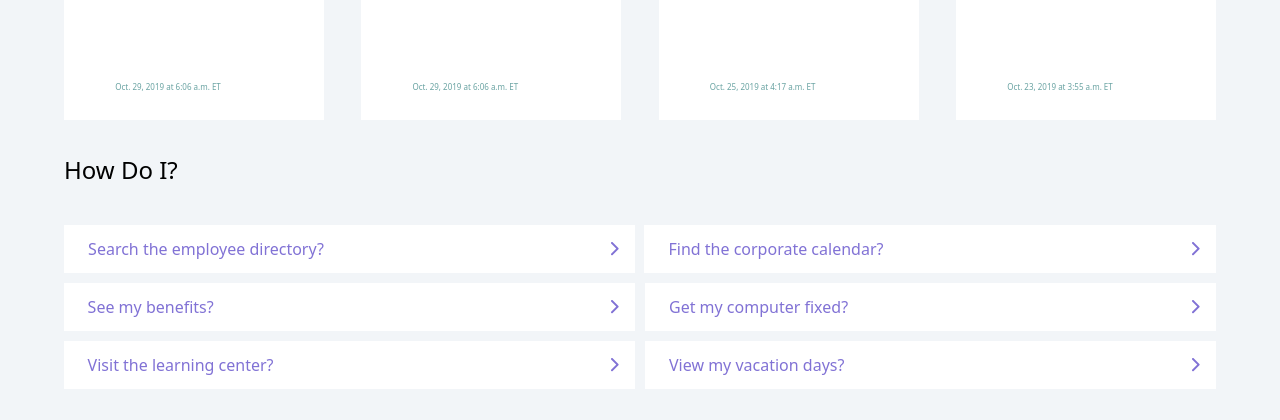
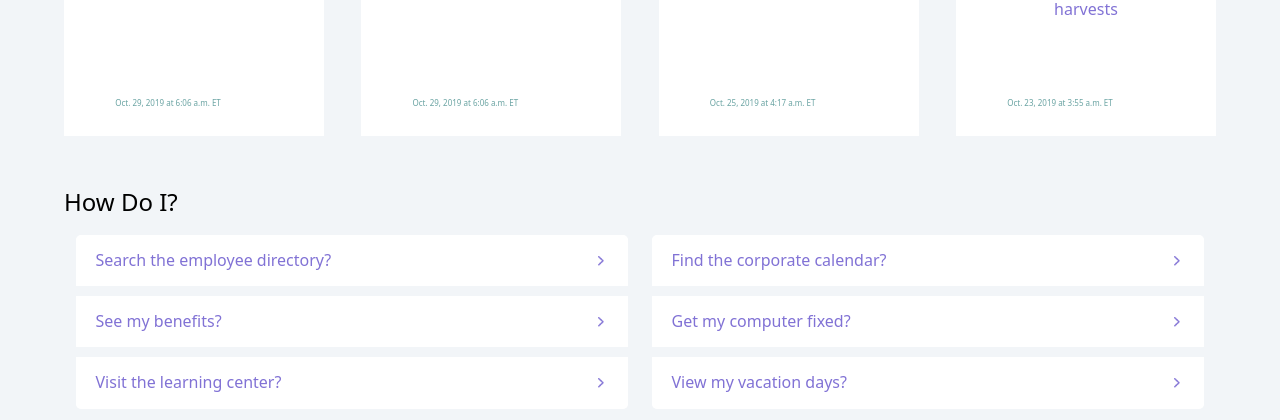
Before and after one commit to japara/All-Port, a plain HTML site: page index.html in a window 1280 px wide. Shown: the part 1360-1780 px from the top of the page. Drawn offline with nearby package versions, Linux system fonts and the light colour scheme.

Commit message:
accordion

```diff
--- a/css/styles.scss
+++ b/css/styles.scss
@@ -11,9 +11,10 @@ body{
     width: 15px;
 }
 
-.dropdown-menu{
-    min-width: 8rem;
-}
+// .dropdown-menu{
+//     min-width: 8rem;
+// }
+
 
 #account{
     font-size: 12px;
@@ -154,7 +155,7 @@ button {
     display: flex;
     justify-content: space-between;
     margin: 0 auto;
-    margin-top: 2rem;
+    margin-top: 3rem;
     align-items: center;
     p{
         font-size: 1.5rem;
@@ -246,10 +247,6 @@ p{
     display: none;
 }
 
-.dropdown-menu{
-    width: 70%;
-    object-fit: contain;
-}
 
 #txtblia{
     width: fit-content;
@@ -529,3 +526,50 @@ $breakpoint-tablet: 835px;
         align-items: center;
     }
 }
+
+
+
+//////////////////////////////////
+/// test
+.accordion{
+    width: 48%;
+    margin: 5px auto;
+    height: fit-content;
+    display: flex;
+    flex-direction: column;
+    justify-content: space-between;
+    align-items: center;
+    background-color: none;
+
+}
+.accordion-header{
+    margin: 0;
+}
+.accordion-item {
+    width: 100%;
+    margin-top: 10px;
+    border: none;
+    // height: 60px;
+}
+
+.accordion-button{
+    color: $colorNavPurple;
+    width: 100%;
+    background-color: white;
+    display: flex;
+    justify-content: space-between;
+    align-items: center;
+}
+.accordion-button::after{
+    background-image: url('../images/arrowright.png');
+    background-size: contain;
+    height: 10px;
+    width: 10px;
+}
+
+.acordion-cont{
+    width: 90%;
+    margin: 0 auto;
+    margin-bottom: 3rem;
+    display: flex;
+}
--- a/index.html
+++ b/index.html
@@ -43,10 +43,9 @@
                       Job Tools
                     </a>
                     <ul class="dropdown-menu">
-                      <li><a class="dropdown-item" href="#">Action</a></li>
-                      <li><a class="dropdown-item" href="#">Another action</a></li>
-                      <li><hr class="dropdown-divider"></li>
-                      <li><a class="dropdown-item" href="#">Something else here</a></li>
+                      <li>Action</li>
+                      <li>Another action</li>
+                      <li>Something else here</li>
                     </ul>
                   </li>
                   <li class="nav-item dropdown">
@@ -56,7 +55,6 @@
                     <ul class="dropdown-menu">
                       <li><a class="dropdown-item" href="#">Action</a></li>
                       <li><a class="dropdown-item" href="#">Another action</a></li>
-                      <li><hr class="dropdown-divider"></li>
                       <li><a class="dropdown-item" href="#">Something else here</a></li>
                     </ul>
                   </li>
@@ -189,66 +187,82 @@
   <div class="news-header">
     <p>How Do I?</p>
   </div>
-  <div class="d-flex main">
-    <div class="dropdown me-1 togl-card">
-        <div class="dropdown-toggle togl-card1" data-bs-toggle="dropdown" aria-expanded="false">
-            <p>Search the employee directory?</p>
-            <img src="images/arrowright.png" alt="arrow">
+  <div class="acordion-cont">
+    <div class="accordion">
+      <div class="accordion-item">
+        <h2 class="accordion-header" id="headingOne">
+          <button class="accordion-button collapsed" type="button" data-bs-toggle="collapse" data-bs-target="#collapseOne" aria-expanded="false" aria-controls="collapseOne">
+            Search the employee directory?
+          </button>
+        </h2>
+        <div id="collapseOne" class="accordion-collapse collapse" aria-labelledby="headingOne" data-bs-parent="#accordionExample">
+          <div class="accordion-body">
+            <strong>This is the first item's accordion body.</strong> It is shown by default, until the collapse plugin adds the appropriate classes that we use to style each element. These classes control the overall appearance, as well as the showing and hiding via CSS transitions. You can modify any of this with custom CSS or overriding our default variables. It's also worth noting that just about any HTML can go within the <code>.accordion-body</code>, though the transition does limit overflow.
           </div>
-      <ul class="dropdown-menu">
-        <li><p >Lorem ipsum dolor sit, amet consectetur adipisicing elit. Ea optio eveniet dolorem? Quam nostrum officia, nobis repellendus modi sit libero, consequuntur velit maiores, tenetur molestiae officiis numquam provident debitis quia.22 </p></li>
-      </ul>
         </div>
-    <div class="dropdown togl-card">
-      <div class="dropdown-toggle togl-card1" data-bs-toggle="dropdown" aria-expanded="false">
-        <p>Find the corporate calendar?</p>
-        <img src="images/arrowright.png" alt="arrow">
       </div>
-        <span class="visually-hidden">Toggle Dropdown</span>
-
-      <ul class="dropdown-menu">
-        <li><p>Lorem ipsum dolor sit, amet consectetur adipisicing elit. Ea optio eveniet dolorem? Quam nostrum officia, nobis repellendus modi sit libero, consequuntur velit maiores, tenetur molestiae officiis numquam provident debitis quia.11 </p></li>
-      </ul>
+      <div class="accordion-item">
+        <h2 class="accordion-header" id="headingTwo">
+          <button class="accordion-button collapsed" type="button" data-bs-toggle="collapse" data-bs-target="#collapseTwo" aria-expanded="false" aria-controls="collapseTwo">
+            See my benefits?
+          </button>
+        </h2>
+        <div id="collapseTwo" class="accordion-collapse collapse" aria-labelledby="headingTwo" data-bs-parent="#accordionExample">
+          <div class="accordion-body">
+            <strong>This is the second item's accordion body.</strong> It is hidden by default, until the collapse plugin adds the appropriate classes that we use to style each element. These classes control the overall appearance, as well as the showing and hiding via CSS transitions. You can modify any of this with custom CSS or overriding our default variables. It's also worth noting that just about any HTML can go within the <code>.accordion-body</code>, though the transition does limit overflow.
           </div>
-    <div class="dropdown togl-card">
-        <div class="dropdown-toggle togl-card1" data-bs-toggle="dropdown" aria-expanded="false">
-          <p>See my benefits?</p>
-          <img src="images/arrowright.png" alt="arrow">
         </div>
-        <span class="visually-hidden">Toggle Dropdown3</span>
-        <ul class="dropdown-menu">
-            <li><p>Lorem ipsum dolor sit, amet consectetur adipisicing elit. 3333 </p></li>
-        </ul>
       </div>
-    <div class="dropdown togl-card">
-        <div class="dropdown-toggle togl-card1" data-bs-toggle="dropdown" aria-expanded="false">
-          <p>Get my computer fixed?</p>
-          <img src="images/arrowright.png" alt="arrow">
+      <div class="accordion-item">
+        <h2 class="accordion-header" id="headingThree">
+          <button class="accordion-button collapsed" type="button" data-bs-toggle="collapse" data-bs-target="#collapseThree" aria-expanded="false" aria-controls="collapseThree">
+            Visit the learning center?
+          </button>
+        </h2>
+        <div id="collapseThree" class="accordion-collapse collapse" aria-labelledby="headingThree" data-bs-parent="#accordionExample">
+          <div class="accordion-body">
+            <strong>This is the third item's accordion body.</strong> It is hidden by default, until the collapse plugin adds the appropriate classes that we use to style each element. These classes control the overall appearance, as well as the showing and hiding via CSS transitions. You can modify any of this with custom CSS or overriding our default variables. It's also worth noting that just about any HTML can go within the <code>.accordion-body</code>, though the transition does limit overflow.
           </div>
-        <span class="visually-hidden">Toggle Dropdown3</span>
-        <ul class="dropdown-menu">
-            <li><p>Lorem ipsum dolor sit, amet consectetur adipisicing elit. 444 </p></li>
-        </ul>
         </div>
-    <div class="dropdown togl-card">
-        <div class="dropdown-toggle togl-card1" data-bs-toggle="dropdown" aria-expanded="false">
-          <p>Visit the learning center?</p>
-          <img src="images/arrowright.png" alt="arrow">
       </div>
-        <span class="visually-hidden">Toggle Dropdown3</span>
-        <ul class="dropdown-menu">
-            <li><p>Lorem ipsum dolor sit, amet consectetur adipisicing elit. 555 </p></li>
-        </ul>
     </div>
-    <div class="dropdown togl-card">
-        <div class="dropdown-toggle togl-card1" data-bs-toggle="dropdown" aria-expanded="false">
-          <p>View my vacation days?</p>
-          <img src="images/arrowright.png" alt="arrow">
+    <div class="accordion">
+      <div class="accordion-item">
+        <h2 class="accordion-header" id="headingFour">
+          <button class="accordion-button collapsed" type="button" data-bs-toggle="collapse" data-bs-target="#collapseFour" aria-expanded="false" aria-controls="collapseFour">
+            Find the corporate calendar?
+          </button>
+        </h2>
+        <div id="collapseFour" class="accordion-collapse collapse" aria-labelledby="headingFour" data-bs-parent="#accordionExample">
+          <div class="accordion-body">
+            <strong>This is the first item's accordion body.</strong> It is shown by default, until the collapse plugin adds the appropriate classes that we use to style each element. These classes control the overall appearance, as well as the showing and hiding via CSS transitions. You can modify any of this with custom CSS or overriding our default variables. It's also worth noting that just about any HTML can go within the <code>.accordion-body</code>, though the transition does limit overflow.
           </div>
-        <span class="visually-hidden">Toggle Dropdown3</span>
-        <ul class="dropdown-menu">
-            <li><p>Lorem ipsum dolor sit, amet consectetur adipisicing elit. 666 </p></li>
-        </ul>
+        </div>
+      </div>
+      <div class="accordion-item">
+        <h2 class="accordion-header" id="headingFive">
+          <button class="accordion-button collapsed" type="button" data-bs-toggle="collapse" data-bs-target="#collapseFive" aria-expanded="false" aria-controls="collapseFive">
+            Get my computer fixed?
+          </button>
+        </h2>
+        <div id="collapseFive" class="accordion-collapse collapse" aria-labelledby="headingFive" data-bs-parent="#accordionExample">
+          <div class="accordion-body">
+            <strong>This is the second item's accordion body.</strong> It is hidden by default, until the collapse plugin adds the appropriate classes that we use to style each element. These classes control the overall appearance, as well as the showing and hiding via CSS transitions. You can modify any of this with custom CSS or overriding our default variables. It's also worth noting that just about any HTML can go within the <code>.accordion-body</code>, though the transition does limit overflow.
+          </div>
+        </div>
+      </div>
+      <div class="accordion-item">
+        <h2 class="accordion-header" id="headingSix">
+          <button class="accordion-button collapsed" type="button" data-bs-toggle="collapse" data-bs-target="#collapseSix" aria-expanded="false" aria-controls="collapseSix">
+            View my vacation days?
+          </button>
+        </h2>
+        <div id="collapseSix" class="accordion-collapse collapse" aria-labelledby="headingSix" data-bs-parent="#accordionExample">
+          <div class="accordion-body">
+            <strong>This is the third item's accordion body.</strong> It is hidden by default, until the collapse plugin adds the appropriate classes that we use to style each element. These classes control the overall appearance, as well as the showing and hiding via CSS transitions. You can modify any of this with custom CSS or overriding our default variables. It's also worth noting that just about any HTML can go within the <code>.accordion-body</code>, though the transition does limit overflow.
+          </div>
+        </div>
+      </div>
     </div>
   </div>
 </section>
@@ -353,6 +367,18 @@
     </nav>
   </div>
 </footer>
+
+
+
+
+
+
+
+
+
+
+
+
     <script src="https://cdn.jsdelivr.net/npm/bootstrap@5.2.0/dist/js/bootstrap.bundle.min.js" integrity="sha384-A3rJD856KowSb7dwlZdYEkO39Gagi7vIsF0jrRAoQmDKKtQBHUuLZ9AsSv4jD4Xa" crossorigin="anonymous"></script>
     <script src="main.js"></script>
 </body>
```
Also changed, not shown: css/styles.css, 1 other file. Lines whose indentation alone changed are shown as unchanged.
